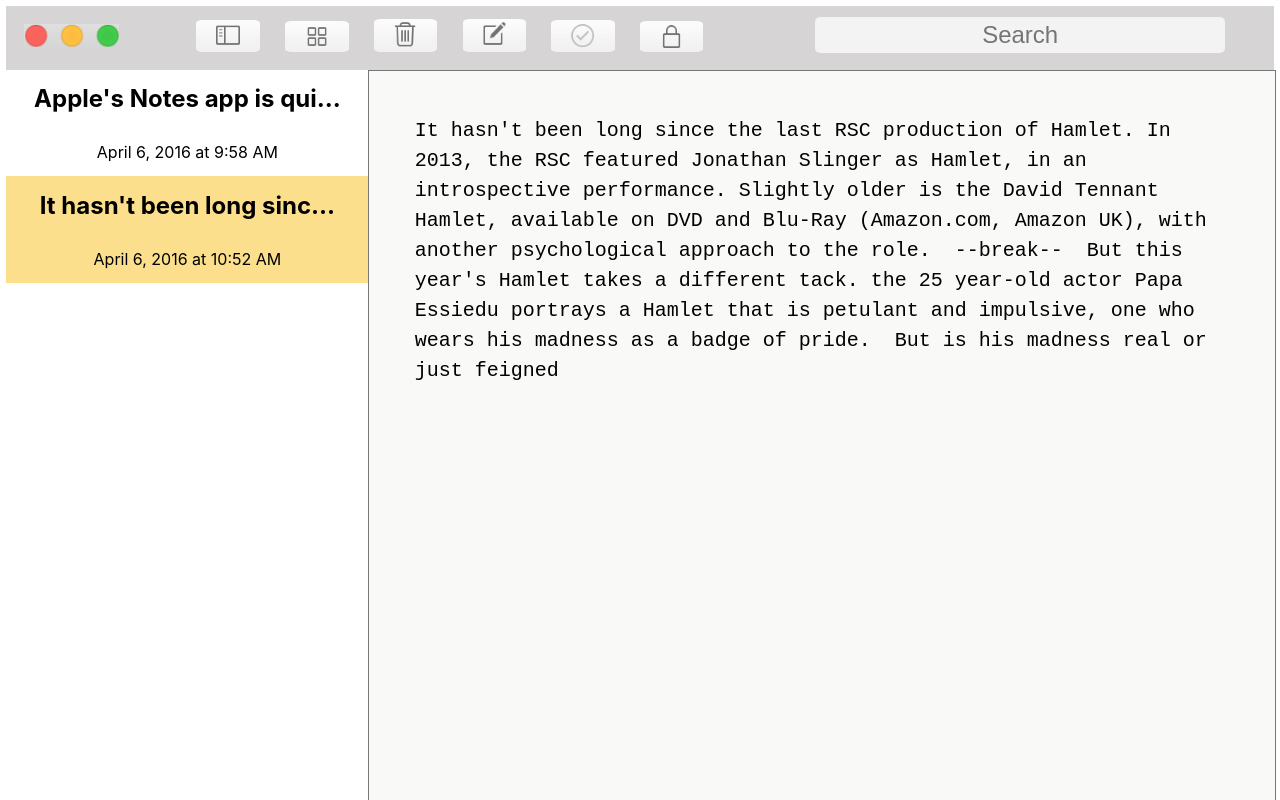
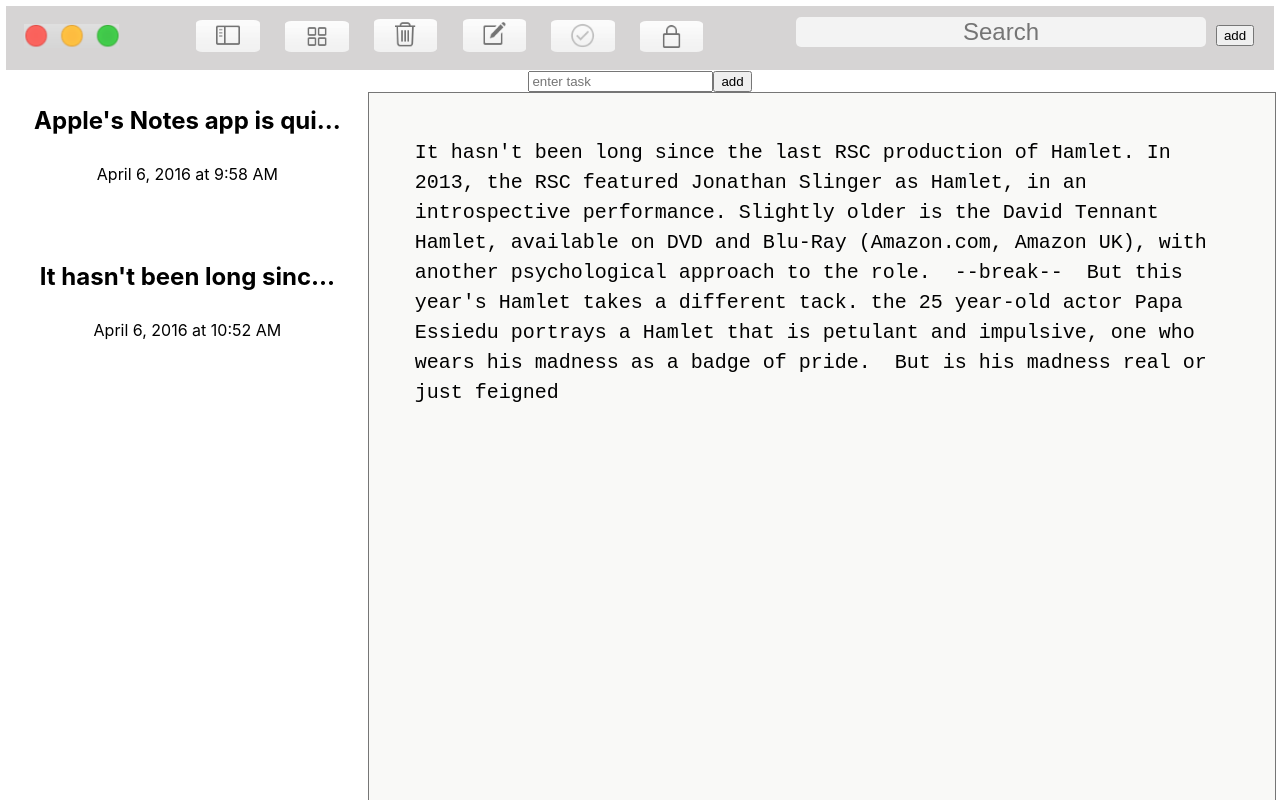
Before and after one commit to hiterharris/Apple-Notes-App, a React (Create React App) app: page / in a window 1280 px wide. Shown: the top 800 px of the page. Built offline with nearby package versions, Linux system fonts and the light colour scheme.

Commit message:
adding ne note

```diff
--- a/src/App.js
+++ b/src/App.js
@@ -9,9 +9,32 @@
   constructor(props) {
     super(props);
     this.state = {
+      items: [],
       clicked: false,
       note: 1,
   }
+  this.addItem = this.addItem.bind(this);
+
+}
+
+addItem = (e) => {
+  if (this._inputElement.value !== "") {
+    var newItem = {
+      text: this._inputElement.value,
+      key: Date.now()
+    };
+  }
+
+  this.setState(prevState => {
+    return {
+      items: prevState.items.concat(newItem)
+    };
+  });
+
+  this._inputElement.value = "";
+
+  e.preventDefault();
+
 }
 
 
@@ -30,20 +53,31 @@
     }
   }
 
+
   renderList = () => {
-    const noteItem = notes.map( (note) => {
+    const noteItem = notes.map( (note, index) => {
       return (
-        <List note={note} handleClick={this.handleClick} />
+        <List key={index} note={note} notes={notes} handleClick={this.handleClick} newNote={this.state.items}  />
       );
     });
     return noteItem;
+    // return (
+    //   <List note={notes} handleClick={this.handleClick} newNote={this.state.items}  />
+    // );
   }
 
+  render() {
 
-  render() {
     return (
       <div className="app">
         <Nav />
+        <form onSubmit={this.addItem}>
+            <input
+              ref={a => (this._inputElement = a)}
+              placeholder="enter task"
+            />
+            <button type="submit">add</button>
+          </form>
         <div className="app-container">
 
           <div className="list" >
--- a/src/components/List.js
+++ b/src/components/List.js
@@ -2,27 +2,62 @@
 import '../App.scss';
 
 export default class List extends Component {
-  constructor(props) {
-    super(props);
-    // console.log(props);
-
-  }
-
   noteClicked() {
     let noteText = [];
     for(let i = 0; i <= this.props.note.length; i++) {
       noteText.push(this.props.note[i].text);
     }
-    console.log(noteText);
     return noteText;
   }
 
+  // componentWillUpdate() {
+  //   this.setState = {
+  //     newNote: this.props.newNote,
+  //   }
+  // }
+
+  // componentDidUpdate() {
+  //   this.state = {
+  //     newNote: this.props.newNote,
+  //   }
+  // }
+
+  newNote() {
+
+  }
+
+
   render() {
+    let text = [];
+    for (let i =0; i <= this.props.newNote.length; i++ ) {
+      text.push(this.props.newNote[i]);
+    }
+    if(!text[0]) {
+      console.log('No text');
+    } else {
+      const renderText = text[0].text;
+      console.log(renderText);
+      return (
+        <div>
+        <div className="list-item" onClick={this.props.handleClick} onClick={() => this.noteClicked()}>
+          <h2>{renderText}</h2>
+          <p>{renderText}</p>
+        </div>
+      </div>
+      );
+    }
     return (
+      <div>
         <div className="list-item" onClick={this.props.handleClick} onClick={() => this.noteClicked()}>
           <h2>{this.props.note.title}</h2>
           <p>{this.props.note.date}</p>
         </div>
+        <div>
+          <h2>{this.renderText}</h2>
+          <p></p>
+        </div>
+      </div>
+
     );
   }
 }
--- a/src/components/Nav.js
+++ b/src/components/Nav.js
@@ -3,7 +3,37 @@
 import traffic from '../assets/img/icons/traffic.png'
 
 export default class Nav extends Component {
+  constructor(props) {
+    super(props);
+    // this.state = {
+    //   items: []
+    // };
+    // this.addItem = this.addItem.bind(this);
+  }
+
+  // addItem(e) {
+  //   if (this._inputElement.value !== "") {
+  //     var newItem = {
+  //       text: this._inputElement.value,
+  //       key: Date.now()
+  //     };
+  //   }
+
+  //   this.setState(prevState => {
+  //     return {
+  //       items: prevState.items.concat(newItem)
+  //     };
+  //   });
+
+  //   this._inputElement.value = "";
+
+  //   console.log(this.state.items);
+
+  //   e.preventDefault();
+  // }
+
   render() {
+    // console.log(this.props.addItem);
     return (
       <div className="nav">
         <div className="window-icons">
@@ -18,7 +48,19 @@
           <img src={require('../assets/img/icons/lock.png')} alt="Lock Icon" />
         </div>
         <div className="search-bar">
-          <input placeholder="Search" ></input>
+          {/* <form onSubmit={() => this.props.addItem}>
+            <input
+              ref={a => (this.props.addItem._inputElement = a)}
+              placeholder="Search"
+            />
+            <button type="submit">add</button>
+          </form> */}
+          <form>
+            <input
+              placeholder="Search"
+            />
+            <button type="submit">add</button>
+          </form>
         </div>
       </div>
     );
```
